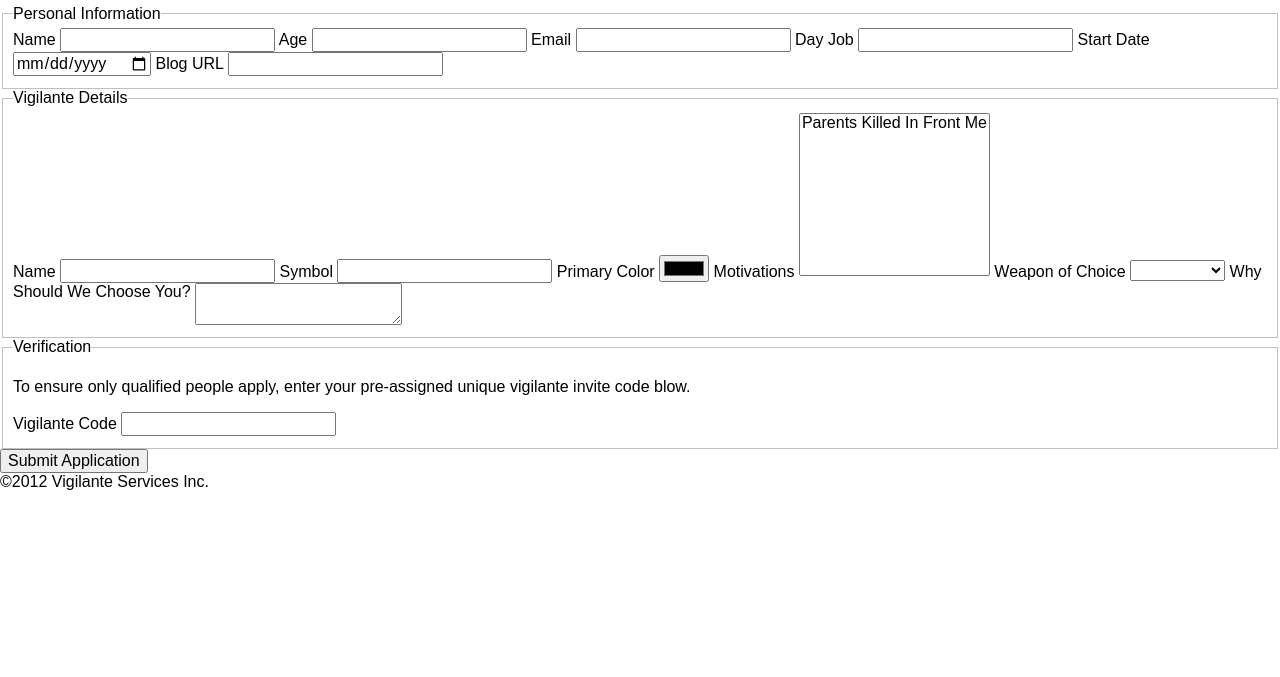
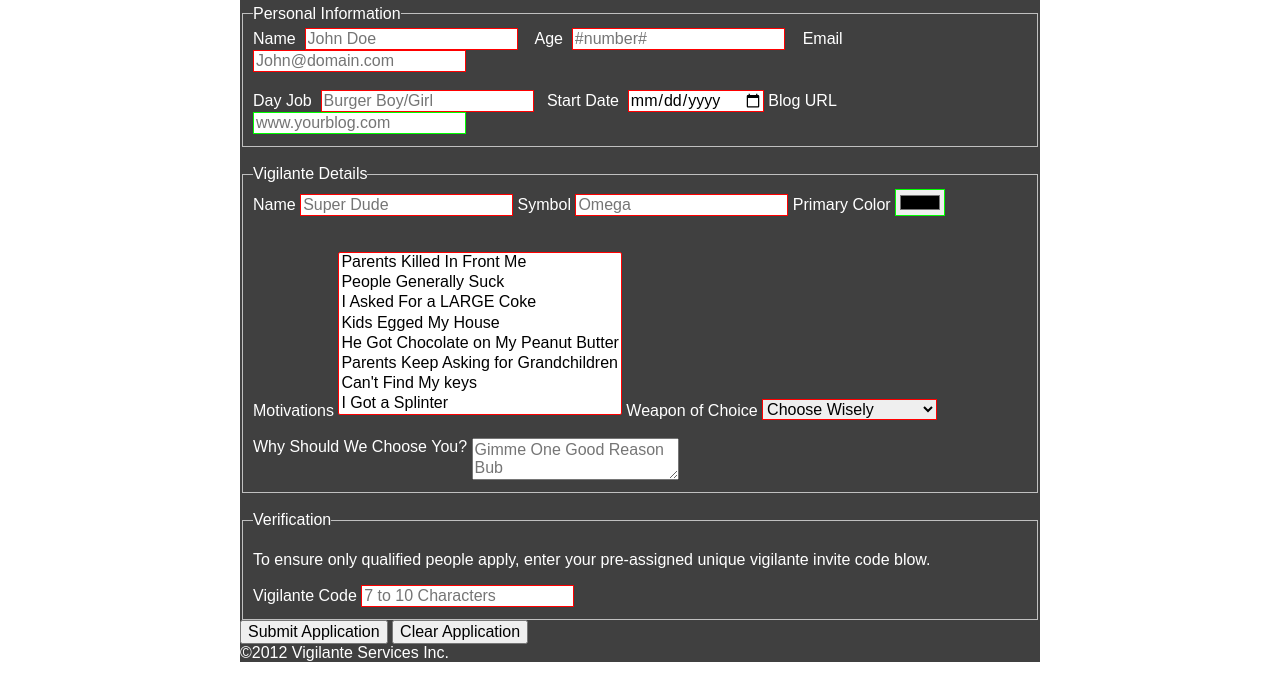
Before and after one commit to kayvman/HW-LocalStorage, a plain HTML site: page index.html in a window 1280 px wide. Shown: the part 123-800 px from the top of the page. Drawn offline with nearby package versions, Linux system fonts and the light colour scheme.

Commit message:
adding updated homework

```diff
--- a/index.html
+++ b/index.html
@@ -15,7 +15,36 @@
 
 	<link rel="stylesheet" href="normalize.css" media="screen" />
 
+
 	<script src="modernizr-2.5.3.js"></script>
+
+<style type="text/css">
+.wrapper {width:800px;margin-left:auto;margin-right: auto;background-color: #404040;color: white;}
+
+		input:invalid, select:invalid {
+			border: 1px solid #f00;
+		}
+
+		input ~ span:after {
+			content: attr(title);
+			color: #f00;
+			margin-left: 4px;
+			opacity: 0;
+		}
+
+		input:invalid ~ span:after {
+			opacity: 1;
+		}
+
+
+
+		input:valid{
+			border: 1px solid #0f0;
+		}
+
+
+
+</style>
 </head>
 <body>
 
@@ -30,53 +59,69 @@
 			<fieldset>
 				<legend>Personal Information</legend>
 
-				<label for="name">Name</label>
-				<input type="text" name="name" id="name" />
+				<label for="name">Name</label>&nbsp;
+				<input type="text" name="name" id="name" placeholder="John Doe" input required="required" />
+&nbsp;&nbsp;
+				<label for="age">Age</label>&nbsp;
+				<input type="number" name="age" id="age" input required="required" pattern="(^-\d*\.?\d*[1-9]+\d*$)|(^-[1-9]+\d*\.\d*$)" placeholder="#number#" />
+&nbsp;&nbsp;
+				<label for="email">Email</label>&nbsp;
+				<input type="email" name="email" id="email" pattern="^([a-zA-Z0-9_\-\.]+)@[a-z0-9-]+(\.[a-z0-9-]+)*(\.[a-z]{2,3})" input required="required" placeholder="John@domain.com"/><br/><br/>
 
-				<label for="age">Age</label>
-				<input type="number" name="age" id="age" />
+				<label for="dayjob">Day Job</label>&nbsp;
+				<input type="text" name="dayjob" id="dayjob" input required="required" placeholder="Burger Boy/Girl"/>&nbsp;&nbsp;
 
-				<label for="email">Email</label>
-				<input type="email" name="email" id="email" />
-
-				<label for="dayjob">Day Job</label>
-				<input type="text" name="dayjob" id="dayjob" />
-
-				<label for="startdate">Start Date</label>
-				<input type="date" name="startdate" id="startdate" />
+				<label for="startdate">Start Date</label>&nbsp;
+				<input type="date" name="startdate" id="startdate" input required="required" pattern="^(0[1-9]|1[012])[- /.](0[1-9]|[12][0-9]|3[01])[- /.](19|20)\d\d$" placeholder="mm/dd/yyyy"  />
 
 				<label for="blogurl">Blog URL</label>
-				<input type="url" name="blogurl" id="blogurl" />
-			</fieldset>
+				<input type="url" name="blogurl" id="blogurl" placeholder="www.yourblog.com" pattern="(http|https)://([\w-]+\.)+[\w-]+(/[\w- ./?%&=]*)?"  />
+
+
+			</fieldset><br/>
 
 			<fieldset>
 				<legend>Vigilante Details</legend>
 
 				<label for="vigilantename">Name</label>
-				<input type="text" name="vigilantename" id="vigilantename" />
+				<input type="text" name="vigilantename" id="vigilantename" required="required" placeholder="Super Dude" />
 
 				<label for="symbol">Symbol</label>
-				<input type="text" name="symbol" id="symbol" />
+				<input type="text" name="symbol" id="symbol" required="required" placeholder="Omega" />
 
 				<label for="primarycolor">Primary Color</label>
-				<input type="color" name="primarycolor" id="primarycolor" />
+				<input type="color" name="primarycolor" id="primarycolor" placeholder="Red, Blue" /><br/><br/><br/>
 
 				<label for="motivations">Motivations</label>
-				<select name="motivations" id="motivations" multiple size="8">
+				<select name="motivations" id="motivations" multiple size="8" required="required">
 					<option value="parentskilled">Parents Killed In Front Me</option>
+					<option value="peoplesuck">People Generally Suck</option>
+					<option value="askedforlarge">I Asked For a LARGE Coke</option>
+					<option value="kidseggedhouse">Kids Egged My House</option>
+					<option value="chocolatepeanut">He Got Chocolate on My Peanut Butter</option>
+					<option value="parentsgrand">Parents Keep Asking for Grandchildren</option>
+					<option value="cantfindkeys">Can't Find My keys</option>
+					<option value="gotsplinter">I Got a Splinter</option>
 					<!-- create at least 7 more vigilante motivations. must stay a multi-select. -->
 				</select>
 
 				<label for="weapon">Weapon of Choice</label>
-				<select name="weapon" id="weapon">
-					<option value=""></option>
+				<select name="weapon" id="weapon" placeholder="Choose One" required="required" >
+					<option value="">Choose Wisely</option>
 					<option value="fists">Bare Fists</option>
+					<option value="testicles">Bare Testicles</option>
+					<option value="laser">Eye Laser</option>
+					<option value="touch">5 Finger Death Touch</option>
+					<option value="fart">Fatal Flatulence</option>
+					<option value="burp">Brutal Belch</option>
+					<option value="claws">Finger Claws</option>
+					<option value="looks">Dashing Good Looks</option>
 					<!-- create at least 7 more weapon options. must stay a single select. -->
-				</select>
+				</select><br/><br/>
 
 				<label for="reason">Why Should We Choose You?</label>
-				<textarea name="reason" id="reason"></textarea>
-			</fieldset>
+				<textarea name="reason" id="reason" placeholder="Gimme One Good Reason Bub" required="required"></textarea>
+			</fieldset><br/>
 
 			<fieldset>
 				<legend>Verification</legend>
@@ -84,10 +129,11 @@
 				<p>To ensure only qualified people apply, enter your pre-assigned unique vigilante invite code blow.</p>
 
 				<label for="code">Vigilante Code</label>
-				<input type="text" name="code" id="code" />
+				<input type="text" name="code" id="code" pattern="^([a-zA-Z0-9]{7,10})$" placeholder="7 to 10 Characters" required="required" />
 			</fieldset>
 
 			<button type="submit" id="submit">Submit Application</button>
+			<button type="reset" id="clear" value="Reset Form">Clear Application</button>
 		</form>
 	</section>
 	<footer>
@@ -117,6 +163,87 @@
 			}
 		});
 
+		$('#age').change(function() {
+
+			if ($('#age').val() != '') {
+				localStorage.setItem('age', $('#age').val());
+			}
+		});
+
+		$('#email').keyup(function() {
+
+			if ($('#email').val() != '') {
+				localStorage.setItem('email', $('#email').val());
+			}
+		});
+
+		$('#dayjob').keyup(function() {
+
+			if ($('#dayjob').val() != '') {
+				localStorage.setItem('dayjob', $('#dayjob').val());
+			}
+		});
+
+		$('#startdate').keyup(function() {
+
+			if ($('#startdate').val() != '') {
+				localStorage.setItem('startdate', $('#startdate').val());
+			}
+		});
+
+		$('#blogurl').keyup(function() {
+
+			if ($('#blogurl').val() != '') {
+				localStorage.setItem('blogurl', $('#blogurl').val());
+			}
+		});
+
+		$('#vigilantename').keyup(function() {
+
+			if ($('#vigilantename').val() != '') {
+				localStorage.setItem('vigilantename', $('#vigilantename').val());
+			}
+		});
+
+		$('#symbol').keyup(function() {
+
+			if ($('#symbol').val() != '') {
+				localStorage.setItem('symbol', $('#symbol').val());
+			}
+		});
+
+		$('#primarycolor').keyup(function() {
+
+			if ($('#primarycolor').val() != '') {
+				localStorage.setItem('primarycolor', $('#primarycolor').val());
+			}
+		});
+
+		$('#motivations').change(function() {
+			Choice.motivations = [];
+			for (var i = 0; i < Choice.motivations[0].options.length; i++) {
+
+				if (Choice.motivations[0].options[i].selected) {
+					Choice.motivations.push(Choice.motivations[0].options[i].value);
+					update_motivations();
+				}
+			}
+
+		});
+
+		$('#weapon').change(function() {
+			Choice.weapon = [];
+			for (var i = 0; i < Choice.weapon[0].options.length; i++) {
+
+				if (Choice.weapon[0].options[i].selected) {
+					Choice.weapon.push(Choice.weapon[0].options[i].value);
+					update_weapon();
+				}
+			}
+
+		});
+
+
 		// for an example of storing information from a multiple select,
 		// see line 266 from the objects demo from the slides
 		// http://iam.colum.edu/Jon.Petto/ewt/local-storage/demo/objects.php
@@ -129,8 +256,68 @@
 			$('#name').val(stored_name);
 		}
 
+		var stored_age = localStorage.getItem('age');
+		if (stored_age !== '') {
+			$('#age').val(stored_age);
+		}
+
+		var stored_email = localStorage.getItem('email');
+		if (stored_email !== '') {
+			$('#email').val(stored_age);
+		}
+
+		var stored_dayjob = localStorage.getItem('dayjob');
+		if (stored_dayjob !== '') {
+			$('#dayjob').val(stored_dayjob);
+		}
+
+		var stored_startdate = localStorage.getItem('startdate');
+		if (stored_startdate !== '') {
+			$('#startdate').val(stored_startdate);
+		}
+
+		var stored_blogurl = localStorage.getItem('blogurl');
+		if (stored_startdate !== '') {
+			$('#blogurl').val(stored_blogurl);
+		}
+
+		var stored_vigilantename = localStorage.getItem('vigilantename');
+		if (stored_vigilantename !== '') {
+			$('#vigilantename').val(stored_vigilantename);
+		}
+
+		var stored_symbol = localStorage.getItem('symbol');
+		if (stored_vigilantename !== '') {
+			$('#symbol').val(stored_symbol);
+		}
+
+		var stored_primarycolor = localStorage.getItem('primarycolor');
+		if (stored_primarycolor !== '') {
+			$('#primarycolor').val(stored_primarycolor);
+		}
+
+		var stored_motivations = localStorage.getItem('motivations');
+		if (stored_motivations != '')
+		{
+			console.log(stored_motivations);
+			JSON.stringify(stored_motivations);
+			console.log(stored_motivations);
+			$('#motivations').val(stored_motivations);
+		}
+
+		//clear.click(function(e) {
+
+			//e.preventDefault();
+
+
+
+			//window.localStorage.clear();
+
+
 		// check for stored age...
 	}
+
+
 </script>
 
 </body>
```
